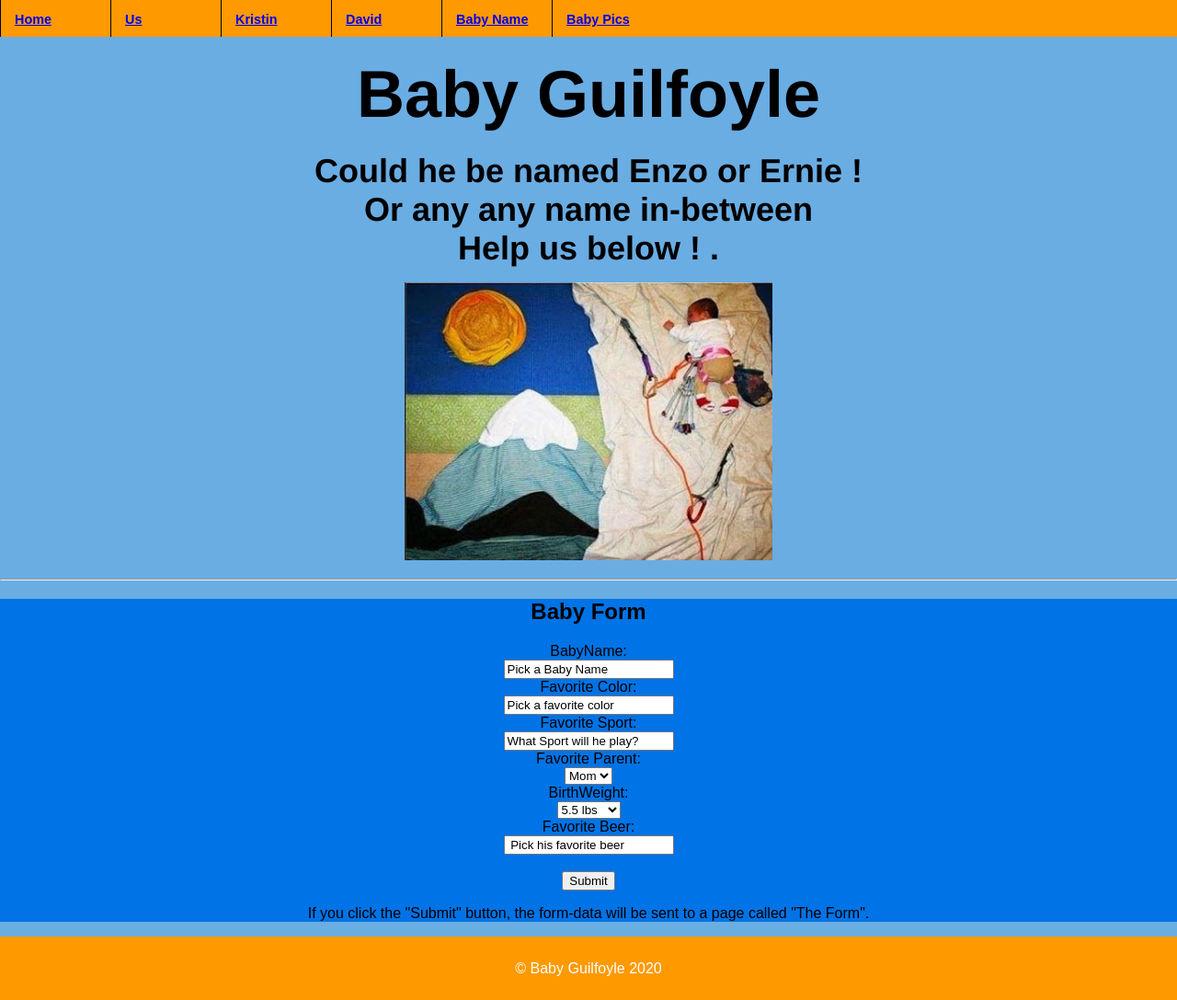
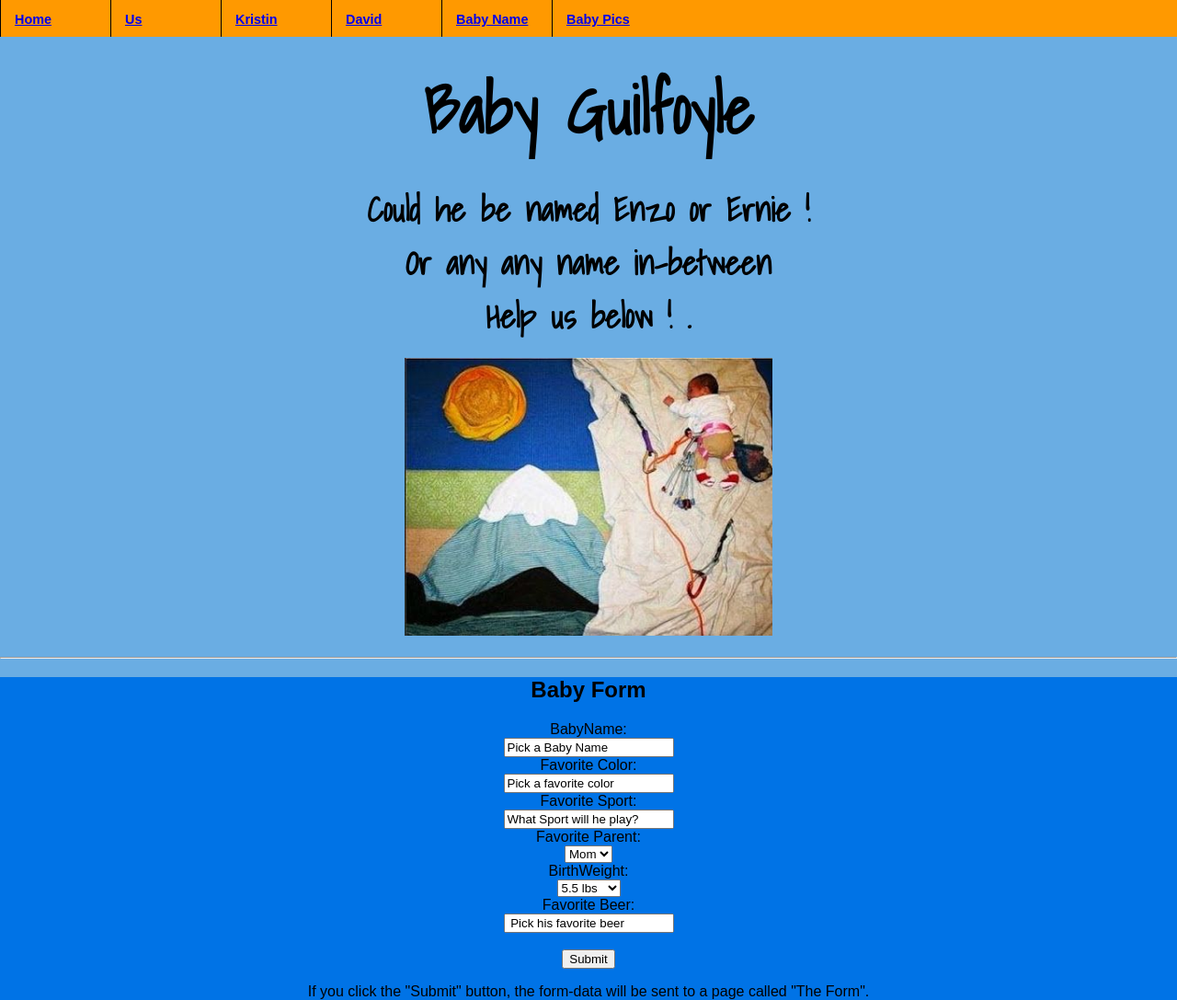
Before and after one commit to Davg99/BabyGuilfoyle, a PHP site: page /Baby_Name.html in a window 1280 px wide. Shown: the top 1087 px of the page at 92% size. Run offline with PHP 8.4, Linux system fonts and the light colour scheme.

Commit message:
Update babyg.css

```diff
--- a/babyg.css
+++ b/babyg.css
@@ -6,11 +6,11 @@
 			background: #ff9900;
 			}
 
-			.lead {
+		.lead {
 
 			margin-left:auto;
 			margin-right:auto;
-			font-family:helvetica;
+			font-family: 'Shadows Into Light', cursive;
 			text-align: center;
 			font-weight:bold;
 			}
```
